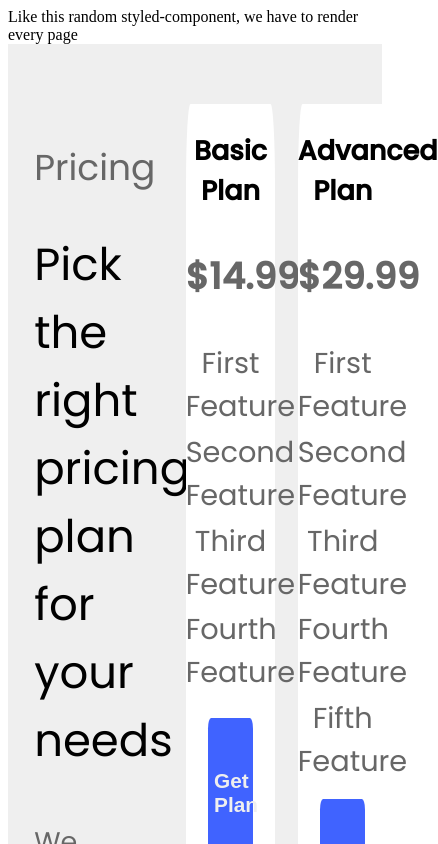
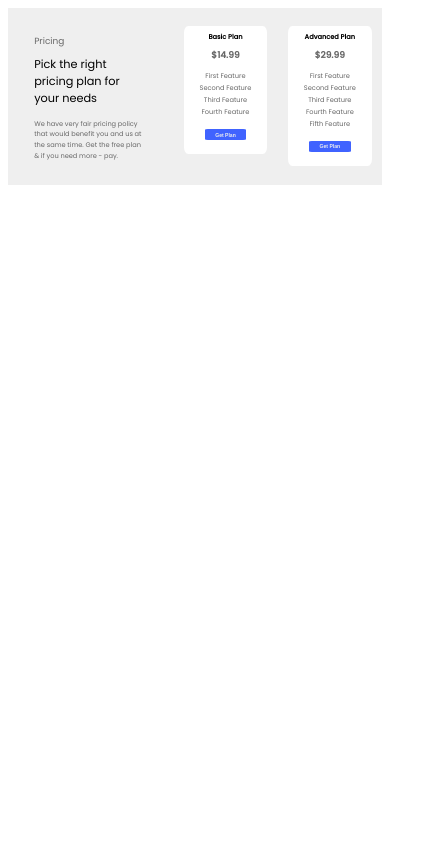
Before and after one commit to hackslash-nitp/finance-literacy, a Next.js app: page / in a window 390 px wide. Shown: the top 844 px of the page, 438 px wide, since content can reach past the window. Built offline with nearby package versions, Linux system fonts and the light colour scheme.

Commit message:
Added responsiveness to pricing component

```diff
--- a/components/home/pricing.js
+++ b/components/home/pricing.js
@@ -13,26 +13,26 @@ function Pricing()
             <Card>
               <CardCategory>Basic Plan</CardCategory>
              <CardPrice>$14.99</CardPrice>
-              <CardFeatures style={{paddingBottom:"8%"}}>
+              <CardFeatures1 >
               <FeaturesListElement>First Feature</FeaturesListElement>
               <FeaturesListElement>Second Feature</FeaturesListElement>
               <FeaturesListElement>Third Feature</FeaturesListElement>
               <FeaturesListElement>Fourth Feature</FeaturesListElement>
 
-              </CardFeatures>
+              </CardFeatures1>
 
-              <GetPlan>Get Plan</GetPlan>
+              <GetPlan >Get Plan</GetPlan>
               </Card>
             <Card>
              <CardCategory>Advanced Plan</CardCategory>
               <CardPrice>$29.99</CardPrice>
-              <CardFeatures>
+              <CardFeatures2>
               <FeaturesListElement>First Feature</FeaturesListElement>
               <FeaturesListElement>Second Feature</FeaturesListElement>
               <FeaturesListElement>Third Feature</FeaturesListElement>
               <FeaturesListElement>Fourth Feature</FeaturesListElement>
               <FeaturesListElement>Fifth Feature</FeaturesListElement>
-              </CardFeatures>
+              </CardFeatures2>
               <GetPlan>Get Plan</GetPlan>
               </Card>
             </CardContainer>
@@ -43,28 +43,29 @@ function Pricing()
 const Container = styled.div`
 @import url('https://fonts.googleapis.com/css2?family=Poppins:wght@400;500&display=swap'); display: flex;
     justify-content: space-evenly;
-    padding-top: 16%;
-    padding-bottom: 18%;
+    padding-top: 4.5vw;
+    padding-bottom: 4.5vw;
     background-color:rgba(239, 239, 239,1);
     font-family: 'Poppins', sans-serif;
 `;
 const Intro= styled.div`
-   width:37.5%;
+   width:40%;
    padding-left: 7%;
    margin-top: 0px;
+   height: max-content;
 `;
 const IntroLabel=styled.p`
-  font-size:225%;
+  font-size: 2.3vw;
   color: #676767;
 
 `;
 const IntroHeading=styled.p`
-    font-size: 281.25%;
+    font-size:  2.9vw;
     padding-right:35%;
     margin-top: 0%;
 `;
 const IntroDescription= styled.p`
-    font-size: 168.75%;
+    font-size:  1.7vw;
     padding-right:20%;
     margin-top: 0%;
     color: #676767;
@@ -82,15 +83,17 @@ const Card=styled.div`
     text-align: center;
     border-radius: 5%;
     padding-bottom: 5%;
+   height: max-content;
+
 `;
 const CardCategory= styled.p`
- font-size: 168.75%;
+ font-size:  1.7vw;
  font-weight:bolder;
 
 `;
 const CardPrice=styled.p`
-   font-size: 225%;
-   padding-top: 2%;
+   font-size: 2.3vw;
+   margin-top: 0;
    color: #676767;
  font-weight:bold;
 `;
@@ -99,18 +102,38 @@ const GetPlan=styled.button`
     color:rgba(239, 239, 239,1);
     border-radius: 7%;
     width:50%;
-    height:9.5%;
-    font-size: 130%;
+    height:2.945vw;
+    font-size: 1.3vw;
     border-style: none;
     font-weight: bold;
 `;
-const CardFeatures=styled.ul`
+const CardFeatures1=styled.ul`
     list-style: none;
     padding-inline-start: 0%;
+    padding-bottom: 1.5vw;
+    margin-top:1.04vw;
+    margin-bottom: 1.04vw;
+    @media (max-width: 768px){
+      margin-top:0vw;
+    margin-bottom: 0vw;
+    padding-bottom: 0vw;
+
+    }
 `;
+const CardFeatures2=styled.ul`
+    list-style: none;
+    padding-inline-start: 0%;
+    padding-bottom: 0.8vw;
+    margin-top:1.04vw;
+    margin-bottom: 1.04vw;
+    @media (max-width: 768px){
+      margin-top:0vw;
+    margin-bottom: 0vw;
+    padding-bottom: 0vw;
+} `;
 const FeaturesListElement=styled.li`
-    font-size: 180%;
-    padding-top: 3%;
+    font-size:  1.7vw;
+    padding-bottom: 0.5vw;
   color: #676767;
 
 
--- a/pages/index.js
+++ b/pages/index.js
@@ -10,7 +10,7 @@ export default function Home() {
   return (
     <Layout title = "Home Page">
       <ModiContainer>
-        Like this random styled-component, we have to render every page
+
       </ModiContainer>
       <Pricing/>
 
```
